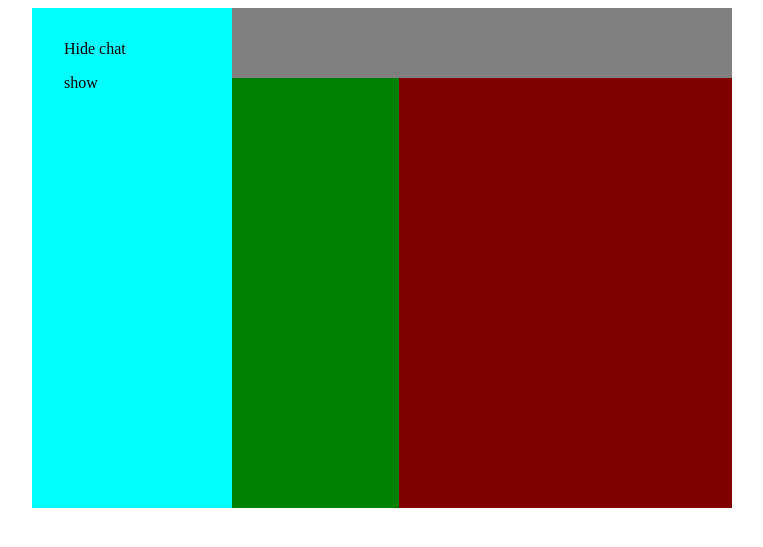
After one commit to MonkeyDMauri/site1.com, a PHP site: page /xtest_chat_template_practice/page.php in a window 1280 px wide. The commit adds this page. Shown: the top 547 px of the page, without its empty margins (258-1021 px from the left). Run offline with PHP 8.4, Linux system fonts and the light colour scheme.

Commit message:
practice chat layout using radio inputs and flex:1 or flex:0

```diff
--- a/chat_f/chat.js
+++ b/chat_f/chat.js
@@ -223,15 +223,17 @@ function showMessages() {
     if (current_chat_user.img) {
         messagesHeader.innerHTML = `
             <img class="contact-pic-messages" src="../../backend/chat_backend/uploads/${current_chat_user.img}">
-            <div style="color:'black';font-size:2rem;">${current_chat_user.username}</div>
+            <div style="color:'black';font-size:1.5rem;">${current_chat_user.username}</div>
         `;
     } else {
         // if contact doesnt have a profile pic name, a default image will be displayed.
         messagesHeader.innerHTML = `
             <img class="contact-pic-messages" src="${current_chat_user.gender === "male" ? "./chat_pics/ui/images/male.jpeg" : "./chat_pics/ui/images/female.jpeg"}">
-            <div style="color:'black';font-size:2rem;">${current_chat_user.username}</div>
+            <div style="color:'black';font-size:1.5rem;">${current_chat_user.username}</div>
         `;
     }
+
+    // SHOW MESSAGES.
 
 
 }
--- /dev/null
+++ b/xtest_chat_template_practice/page.css
@@ -0,0 +1,59 @@
+.main-wrapper {
+    display: flex;
+    justify-content: center;
+}
+
+.main-wrap {
+    min-height: 300px;
+    background-color: antiquewhite;
+    display: flex;
+}
+
+.left-panel {
+    width: 200px;
+    height: 500px;
+    background-color: aqua;
+}
+
+.right-panel {
+    width: 500px;
+    height: 500px;
+    background-color: blue;
+}
+
+.right-panel-header {
+    background-color: gray;
+    width: 100%;
+    height: 70px;
+}
+
+.inner-panels-wrapper {
+    display: flex;
+    height: 430px;
+}
+
+.inner-left-panel {
+    background-color: green;
+    flex: 1;
+    height: 100%;
+
+}
+
+.inner-right-panel {
+    background-color: rgb(128, 0, 0);
+    flex:2;
+    height: 100%;
+    transition: all 600ms ease-in-out;
+}
+
+
+#show {
+    display: none;
+}
+#hide {
+    display: none;
+}
+
+#show:checked ~ .inner-right-panel {
+    flex: 0;
+}
--- /dev/null
+++ b/xtest_chat_template_practice/page.php
@@ -0,0 +1,30 @@
+<!DOCTYPE html>
+<html lang="en">
+<head>
+    <meta charset="UTF-8">
+    <meta name="viewport" content="width=device-width, initial-scale=1.0">
+    <title>Test</title>
+    <link rel="stylesheet" href="./page.css">
+</head>
+<body>
+    <div class="main-wrapper">
+        <div class="main-wrap">
+            <div class="left-panel">
+                <div style="padding: 2rem; display:flex;flex-direction: column; gap:1rem;">
+                    <label for="hide">Hide chat</label>
+                    <label for="show">show</label>
+                </div>
+            </div>
+            <div class="right-panel">
+                <div class="right-panel-header"></div>
+                <div class="inner-panels-wrapper">
+                    <input type="radio" id="show" name="radio-check">
+                    <input type="radio" id="hide" name="radio-check">
+                    <div class="inner-left-panel"></div>
+                    <div class="inner-right-panel"></div>
+                </div>
+            </div>
+        </div>
+    </div>
+</body>
+</html>
```
Also changed, not shown: chat_f/chat_style.css (+8 -0 lines).
